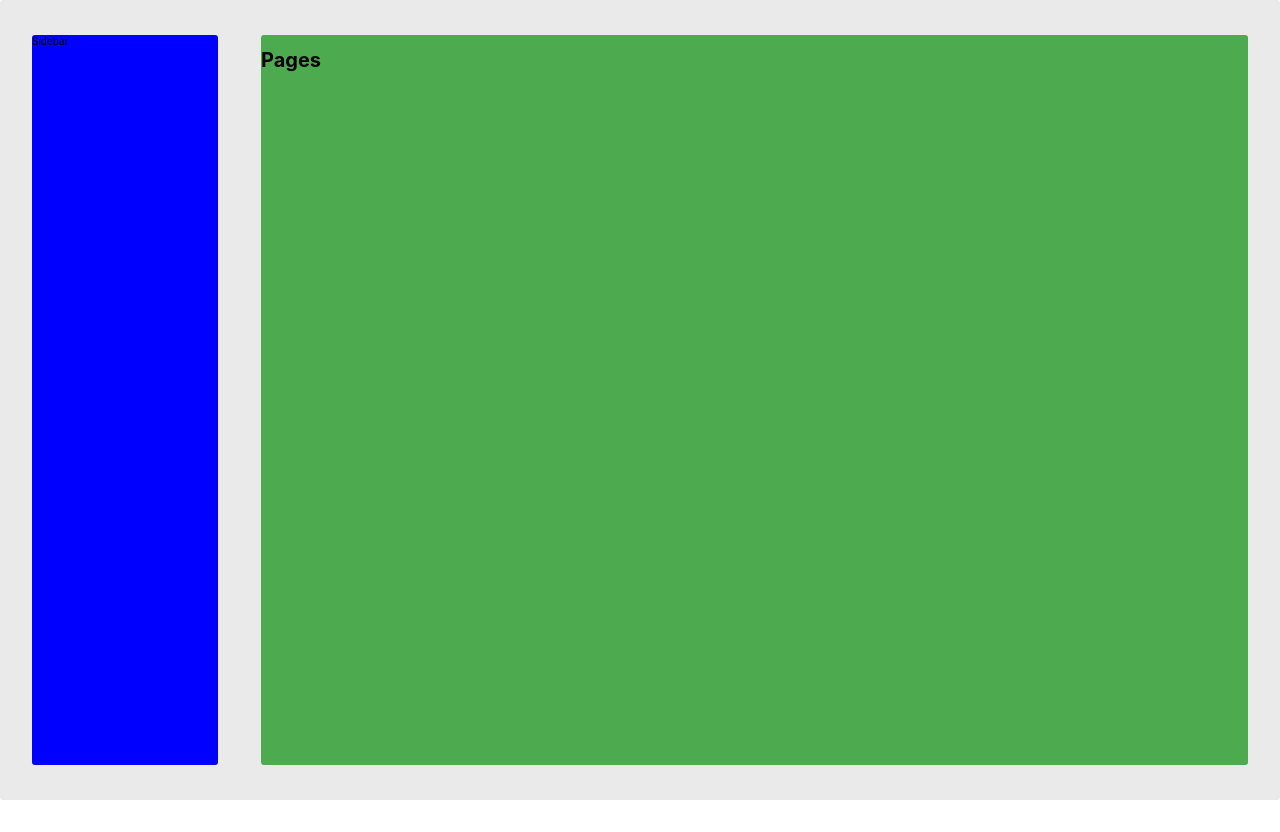
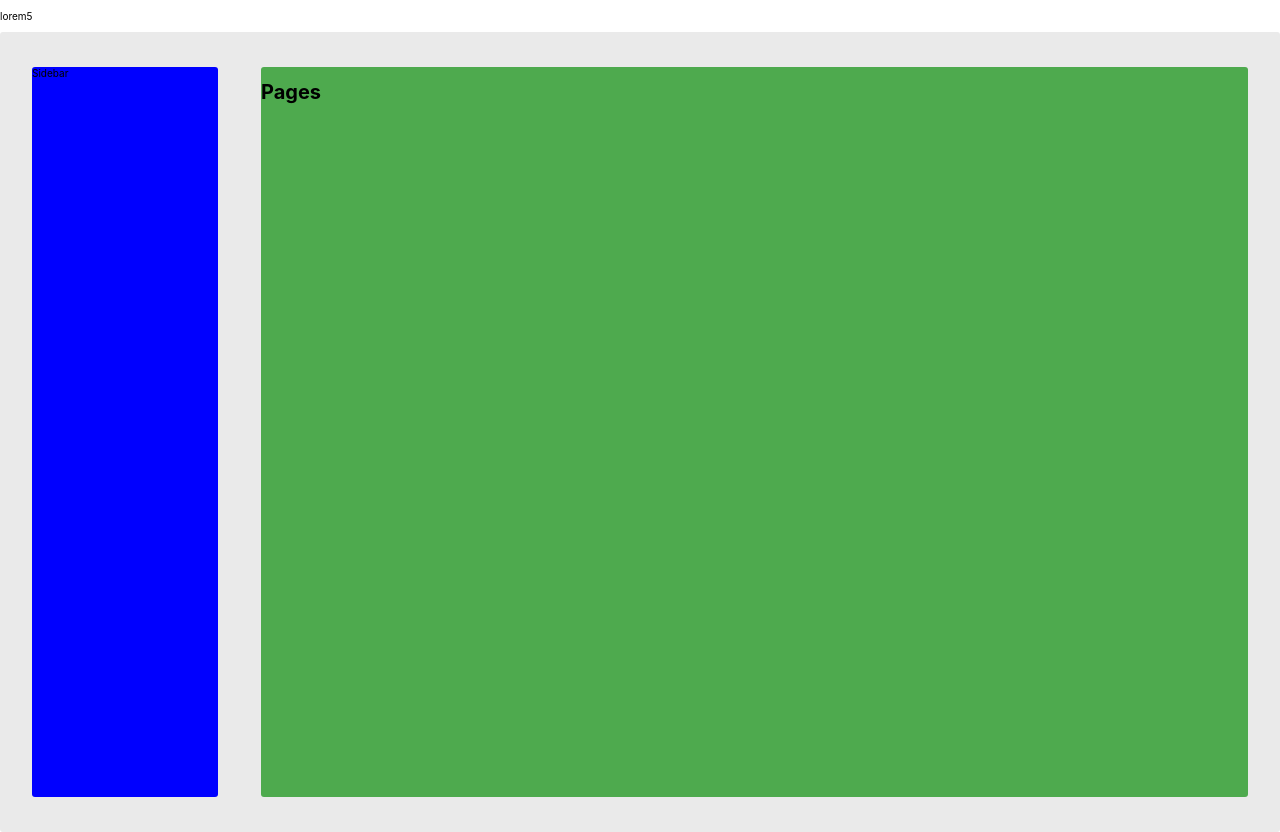
Before and after one commit to ElmanAASTANOV/chat-3-21, a React (Create React App) app: page / in a window 1280 px wide. Before the commit the page ends 800 px from the top, so only its background shows below. Built offline with nearby package versions, Linux system fonts and the light colour scheme.

Commit message:
new element

```diff
--- a/src/App.js
+++ b/src/App.js
@@ -3,6 +3,7 @@ import Main from 'pages/Main';
 function App() {
   return (
     <div className="App">
+      <p>lorem5</p>
       <Main />
     </div>
   );
```
Also changed, not shown: src/pages/Main/Notifications/index.jsx (added), src/pages/Main/Notifications/notifications.css (added).
